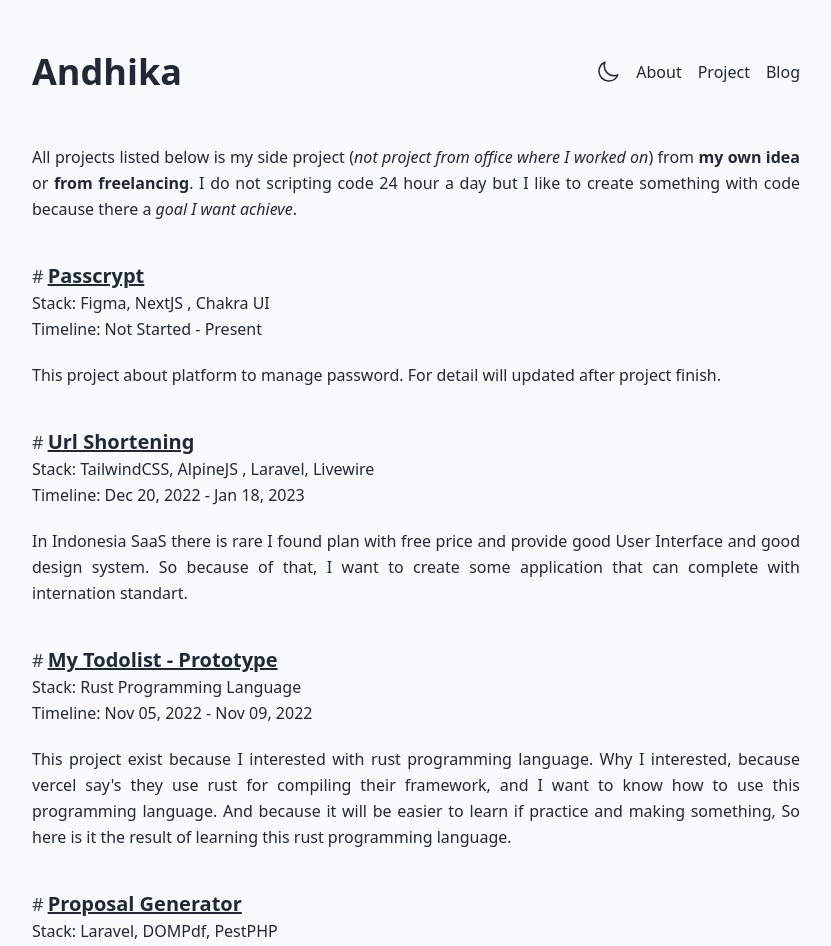
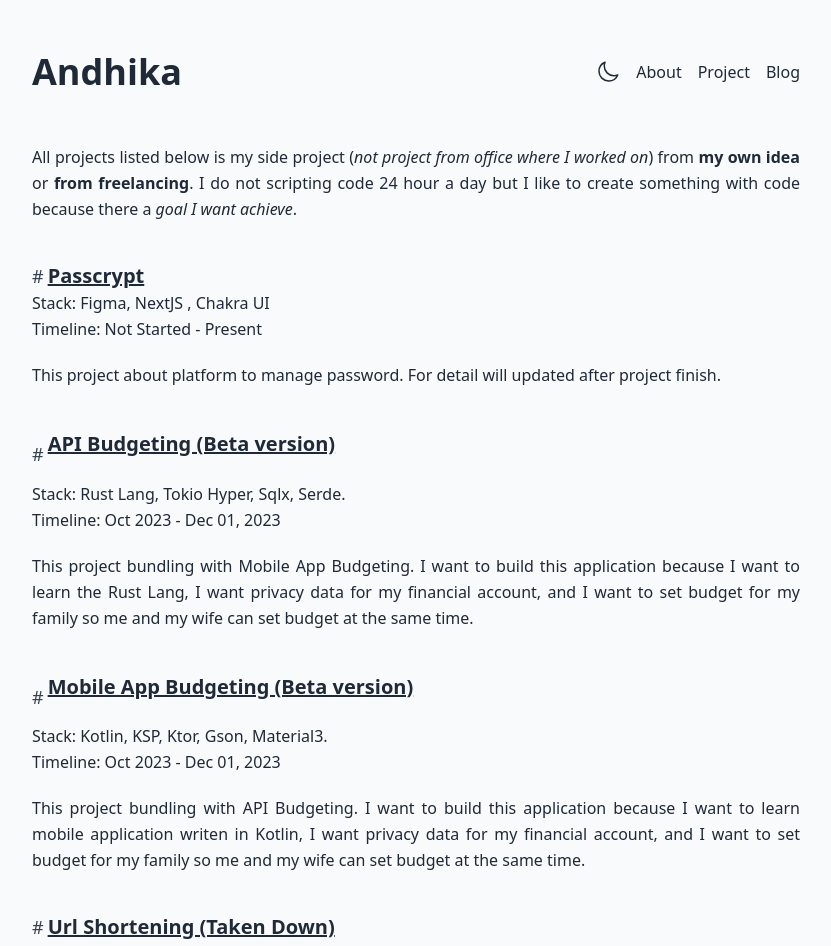
Before and after one commit to okumaru/profile-v3, a Next.js app: page /project in a window 1280 px wide. Shown: the top 946 px of the page, without its empty margins (224-1055 px from the left). Built offline with nearby package versions, Linux system fonts and the light colour scheme.

Commit message:
update project page

```diff
--- a/pages/project.mdx
+++ b/pages/project.mdx
@@ -1,8 +1,8 @@
-import BaseLayout from '@/components/layouts/base-layout'
+import BaseLayout from '@/components/layouts/base-layout';
 
 export const meta = {
-  title: 'Project'
-}
+  title: 'Project',
+};
 
 All projects listed below is my side project (_not project from office where I worked on_) from **my own idea** or **from freelancing**.
 I do not scripting code 24 hour a day but I like to create something with code because there a _goal I want achieve_.
@@ -14,7 +14,31 @@ Timeline: Not Started - Present
 
 This project about platform to manage password. For detail will updated after project finish.
 
-<LinkHeader href="https://shortener.okumaru.my.id/">Url Shortening</LinkHeader>
+<LinkHeader href="https://github.com/okumaru/rust-api">
+  API Budgeting (Beta version)
+</LinkHeader>
+
+Stack: Rust Lang, Tokio Hyper, Sqlx, Serde.
+Timeline: Oct 2023 - Dec 01, 2023
+
+This project bundling with Mobile App Budgeting.
+I want to build this application because I want to learn the Rust Lang,
+I want privacy data for my financial account,
+and I want to set budget for my family so me and my wife can set budget at the same time.
+
+<LinkHeader href="https://github.com/okumaru/mobile-app-budget">
+  Mobile App Budgeting (Beta version)
+</LinkHeader>
+
+Stack: Kotlin, KSP, Ktor, Gson, Material3.
+Timeline: Oct 2023 - Dec 01, 2023
+
+This project bundling with API Budgeting.
+I want to build this application because I want to learn mobile application writen in Kotlin,
+I want privacy data for my financial account,
+and I want to set budget for my family so me and my wife can set budget at the same time.
+
+<LinkHeader href="#">Url Shortening (Taken Down)</LinkHeader>
 
 Stack: TailwindCSS, AlpineJS , Laravel, Livewire
 Timeline: Dec 20, 2022 - Jan 18, 2023
@@ -22,7 +46,9 @@ Timeline: Dec 20, 2022 - Jan 18, 2023
 In Indonesia SaaS there is rare I found plan with free price and provide good User Interface and good design system.
 So because of that, I want to create some application that can complete with internation standart.
 
-<LinkHeader href="https://github.com/okumaru/rust-todolist">My Todolist - Prototype</LinkHeader>
+<LinkHeader href="https://github.com/okumaru/rust-todolist">
+  My Todolist - Prototype
+</LinkHeader>
 
 Stack: Rust Programming Language
 Timeline: Nov 05, 2022 - Nov 09, 2022
@@ -33,7 +59,9 @@ and I want to know how to use this programming language.
 And because it will be easier to learn if practice and making something,
 So here is it the result of learning this rust programming language.
 
-<LinkHeader href="https://drive.google.com/drive/folders/1vyCs-bXzExVdfYVnCA4wfjvKjmERllZb?usp=sharing">Proposal Generator</LinkHeader>
+<LinkHeader href="https://drive.google.com/drive/folders/1vyCs-bXzExVdfYVnCA4wfjvKjmERllZb?usp=sharing">
+  Proposal Generator
+</LinkHeader>
 
 Stack: Laravel, DOMPdf, PestPHP
 Timeline: Oct 24, 2022 - Oct 25, 2022
@@ -65,10 +93,12 @@ This project for my own self.
 Goal for this project is to get out from my comfort zone and create platform website where I can share my knowledge.
 Status of this project will always unfinished, because I will always update the interface, components and something else.
 
+My reference about this project is from this website:
 
-My reference about this project is from this website:
 - [joshwcomeau.com](https://www.joshwcomeau.com/)
 - [leerob.io](https://leerob.io/)
 - [joebell.co.uk](https://joebell.co.uk/)
 
-export default ({ children }) => <BaseLayout meta={meta}>{children}</BaseLayout>
+export default ({ children }) => <BaseLayout meta={meta}>{children}</BaseLayout
+
+>
```
